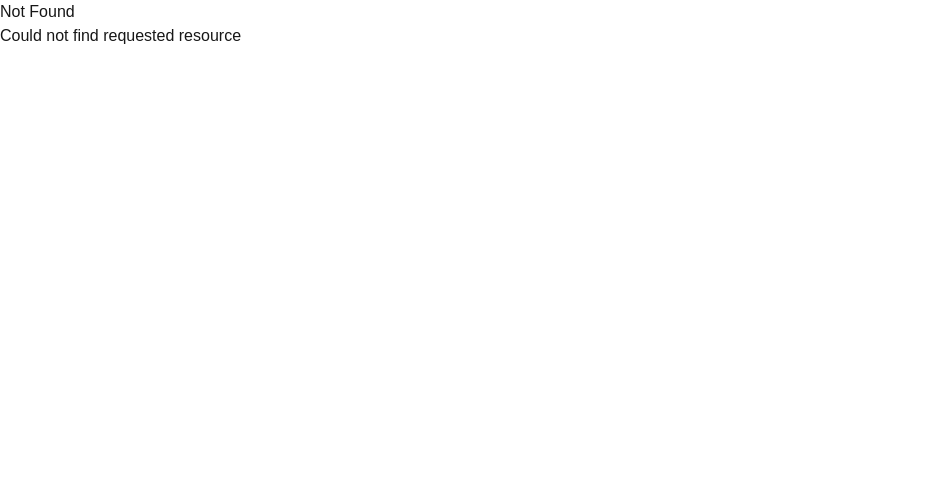
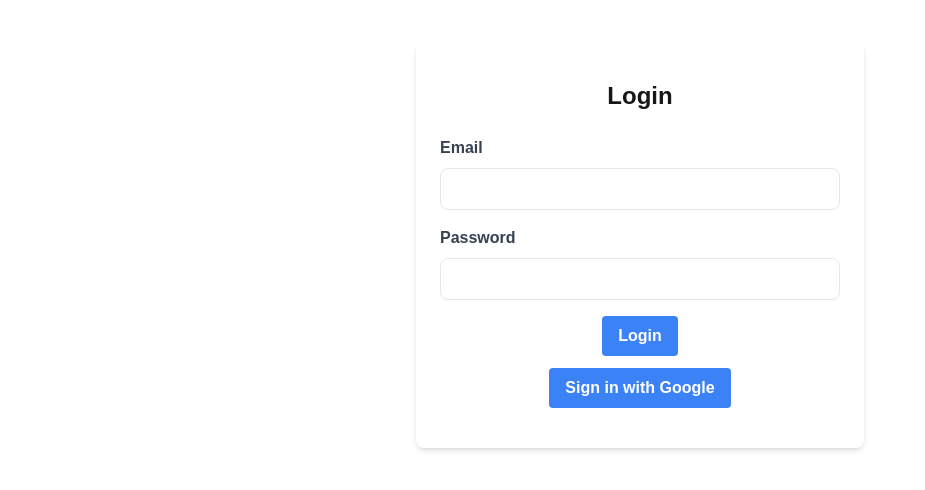
Before and after one commit to Kian-Ashrafganjouei/SEG4910_Group3, a Next.js app in the folder Travel_Buddy/src/main/java/frontend/: page /login in a window 1280 px wide. Before the commit this address had no page. Shown: the top 490 px of the page, without its empty margins (0-925 px from the left). Built offline with nearby package versions, Linux system fonts and the light colour scheme.

Commit message:
[frontend] Add a login and sign up page

```diff
--- /dev/null
+++ b/Travel_Buddy/src/main/java/frontend/app/login/page.tsx
@@ -0,0 +1,82 @@
+"use client";
+
+import { signIn } from "next-auth/react";
+import React, { useState } from 'react';
+
+const LoginForm = () => {
+  const [error, setError] = useState<string | null>(null);
+
+  const handleSignIn = async () => {
+    try {
+      const result = await signIn("google", { callbackUrl: "/" });
+      if (result?.error) {
+        setError(result.error);
+      }
+    } catch (error) {
+      console.error("Sign in error:", error);
+      setError("An unexpected error occurred");
+    }
+  };
+
+  const [email, setEmail] = useState('');
+  const [password, setPassword] = useState('');
+
+  const handleSubmit  = (e: React.FormEvent) => {
+    e.preventDefault();
+
+    // Handle form submission here, e.g., send data to a backend API for authentication
+    console.log('Email:', email);
+    console.log('Password:', password);
+  };
+
+  return (
+    <div className="max-w-md mx-auto py-10 px-6 bg-white rounded-lg shadow-md mt-10">
+      <h2 className="text-2xl font-bold text-center mb-6">Login</h2>
+      <form onSubmit={handleSubmit}>
+        <div className="mb-4">
+          <label htmlFor="email" className="block text-gray-700 font-bold mb-2">
+            Email
+          </label>
+          <input
+            type="email"
+            id="email"
+            className="w-full px-3 py-2 border rounded-lg focus:outline-none focus:ring focus:ring-blue-300"
+            value={email}
+            onChange={(e) => setEmail(e.target.value)}
+            required
+          />
+        </div>
+        <div className="mb-4">
+          <label htmlFor="password" className="block text-gray-700 font-bold mb-2">
+            Password
+          </label>
+          <input
+            type="password"
+            id="password"
+            className="w-full px-3 py-2 border rounded-lg focus:outline-none focus:ring focus:ring-blue-300"
+            value={password}
+            onChange={(e) => setPassword(e.target.value)}
+            required
+          />
+        </div>
+        <div className="text-center">
+          <button
+            type="submit"
+            className="bg-blue-500 hover:bg-blue-700 text-white font-bold py-2 px-4 rounded"
+          >
+            Login
+          </button>
+        </div>
+      </form>
+
+      <div className="text-center">
+        <button
+        className="mt-3 bg-blue-500 hover:bg-blue-700 text-white font-bold py-2 px-4 rounded"
+        onClick={handleSignIn}>Sign in with Google</button>
+        {error && <p>Error: {error}</p>}
+      </div>
+    </div>
+  );
+};
+
+export default LoginForm;
--- a/Travel_Buddy/src/main/java/frontend/app/page.tsx
+++ b/Travel_Buddy/src/main/java/frontend/app/page.tsx
@@ -1,10 +1,34 @@
-import Login from "./pages/login"; // Import the Login component
+'use client';
+
+import NavBar from "./pages/Navbar";
+import { useState, useEffect } from "react";
 
 const Home: React.FC = () => {
+  const [isAuthenticated, setIsAuthenticated] = useState(false);
   return (
-    <div>
-      <Login />
-    </div>
+    <>
+      {/*Navigation bar start*/}
+      <nav className="bg-blue-500 text-white flex justify-between items-center px-4 py-2">
+        <div className="flex items-center">
+          <h1 className="text-2xl font-bold">Travel Buddy</h1>
+        </div>
+
+        <div className="md:flex">
+          {isAuthenticated ? (
+            <>
+              <a href="/profile" className="mr-4">Profile</a>
+              <a href="/trips" className="mr-4">Trips</a>
+            </>
+          ) : (
+            <>
+              <a href="/login" className="mr-4">Login</a>
+              <a href="/signup" className="mr-4">Create Account</a>
+            </>
+          )}
+        </div>
+      </nav>
+      {/*Navigation bar end*/}
+    </>
   );
 };
 
--- a/Travel_Buddy/src/main/java/frontend/app/pages/login.tsx
+++ /dev/null
@@ -1,29 +0,0 @@
-"use client";
-
-import { signIn } from "next-auth/react";
-import { useState } from "react";
-
-const Login: React.FC = () => {
-  const [error, setError] = useState<string | null>(null);
-
-  const handleSignIn = async () => {
-    try {
-      const result = await signIn("google", { callbackUrl: "/" });
-      if (result?.error) {
-        setError(result.error);
-      }
-    } catch (error) {
-      console.error("Sign in error:", error);
-      setError("An unexpected error occurred");
-    }
-  };
-
-  return (
-    <div>
-      <button onClick={handleSignIn}>Sign in with Google</button>
-      {error && <p>Error: {error}</p>}
-    </div>
-  );
-};
-
-export default Login;
--- /dev/null
+++ b/Travel_Buddy/src/main/java/frontend/app/signup/page.tsx
@@ -0,0 +1,57 @@
+"use client";
+
+import React, { useState } from 'react';
+
+const Signup = () => {
+  const [email, setEmail] = useState('');
+  const [password, setPassword] = useState('');
+
+  const handleSubmit  = (e: React.FormEvent) => {
+    e.preventDefault();
+
+    // Handle form submission here, e.g., send data to a backend API
+    console.log('Email:', email);
+    console.log('Password:', password);
+  };
+
+  return (
+    <div className="max-w-md mx-auto py-10 px-6 bg-white rounded-lg shadow-md mt-10">
+      <h2 className="text-2xl font-bold text-center mb-6">Signup</h2>
+      <form onSubmit={handleSubmit}>
+        <div className="mb-4">
+          <label htmlFor="email" className="block text-gray-700 font-bold mb-2">
+            Email
+          </label>
+          <input
+            type="email"
+            id="email"
+            className="w-full px-3 py-2 border rounded-lg focus:outline-none focus:ring focus:ring-blue-300"
+            value={email}
+            onChange={(e) => setEmail(e.target.value)}
+            required />
+        </div>
+        <div className="mb-4">
+          <label htmlFor="password" className="block text-gray-700 font-bold mb-2">
+            Password
+          </label>
+          <input
+            type="password"
+            id="password"
+            className="w-full px-3 py-2 border rounded-lg focus:outline-none focus:ring focus:ring-blue-300"
+            value={password}
+            onChange={(e) => setPassword(e.target.value)}
+            required />
+        </div>
+        <div className="text-center">
+          <button
+            type="submit"
+            className="bg-blue-500 hover:bg-blue-700 text-white font-bold py-2 px-4 rounded">
+            Signup
+          </button>
+        </div>
+      </form>
+    </div>
+  );
+};
+
+export default Signup;
```
